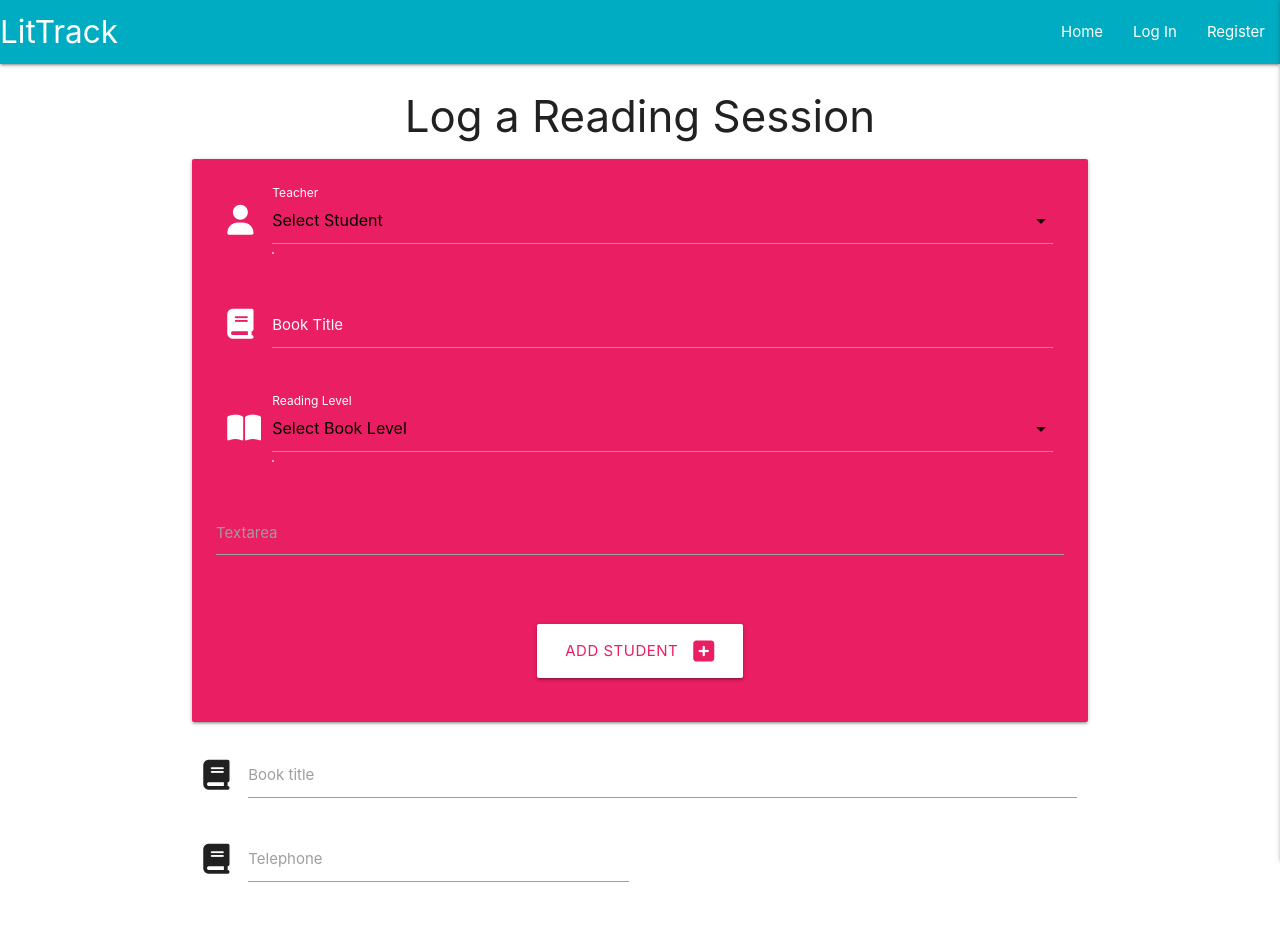
After one commit to laurabolwell/lit-track, a Flask app: page /log_reading_session in a window 1280 px wide. The commit adds this page. Run offline with Flask 3, Linux system fonts and the light colour scheme; data that the repository does not hold is empty; some libraries are stand-ins or nearby versions.

Commit message:
Create add_reading_session template

```diff
--- a/app.py
+++ b/app.py
@@ -148,6 +148,12 @@ def edit_student(student_id):
     return render_template("edit_student.html", student=student, teachers=teachers)
 
 
+@app.route("/log_reading_session")
+def log_reading_session():
+    students = mongo.db.students.find()
+    return render_template("log_reading_session.html", students=students)
+
+
 if __name__ == "__main__":
     app.run(host=os.environ.get("IP"),
         port=int(os.environ.get("PORT")),
--- a/templates/base.html
+++ b/templates/base.html
@@ -26,7 +26,7 @@
                     <li><a href="{{ url_for('view_reading_sessions') }}">Home</a></li>
                     {% if session.user %}
                         <li><a href="{{ url_for('profile', username=session['user']) }}">Profile</a></li>
-                        <li><a href="#">Log a Reading Session</a></li>
+                        <li><a href="{{ url_for('log_reading_session') }}">Log a Reading Session</a></li>
                         <li><a href="{{ url_for('students') }}">Students</a></li>
                         <li><a href="{{ url_for('logout') }}">Log Out</a></li>
                     {% else %}
@@ -42,7 +42,7 @@
             <li><a href="{{ url_for('view_reading_sessions') }}">Home</a></li>
             {% if session.user %}
             <li><a href="{{ url_for('profile', username=session['user']) }}">Profile</a></li>
-            <li><a href="#">Log a Reading Session</a></li>
+            <li><a href="{{ url_for('log_reading_session') }}">Log a Reading Session</a></li>
             <li><a href="{{ url_for('students') }}">Students</a></li>
             <li><a href="{{ url_for('logout') }}">Log Out</a></li>
             {% else %}
--- /dev/null
+++ b/templates/log_reading_session.html
@@ -0,0 +1,83 @@
+{% extends "base.html" %}
+{% block content %}
+
+<h3 class="center-align">Log a Reading Session</h3>
+
+<div class="row card-panel pink">
+    <form class="col s12" method="POST" action="">
+        <!-- student name selector -->
+        <div class="row">
+            <div class="input-field col s12">
+                <i class="fa-solid fa-user white-text prefix"></i>
+                <select id="student" name="student" class="validate" required>
+                    <option value="" disabled selected>Select Student</option>
+                    {% for pupil in students %}
+                    <option value="{{ pupil._id }}">{{ pupil.fname }} {{ pupil.lname }}
+                    </option>
+                    {% endfor %}
+                </select>
+                <label for="student" class="white-text">Teacher</label>
+            </div>
+        </div>
+        <!-- book title-->
+        <div class="row">
+            <div class="input-field col s12">
+                <i class="fa-solid fa-book white-text prefix"></i>
+                <input id="title" name="title" minlength="2" maxlength="15" type="text" class="validate" required>
+                <label for="title" class="white-text">Book Title</label>
+            </div>
+        </div>
+        <!-- book level selector-->
+        <div class="row">
+            <div class="input-field col s12">
+                <i class="fa-solid fa-book-open white-text prefix"></i>
+                <select id="reading_level" name="reading_level" class="validate" required>
+                    <option value="" disabled selected>Select Book Level</option>
+                    {% for i in range(1, 31) %}
+                    <option value="{{i}}">{{i}}</option>
+                    {% endfor %}
+                    <option value="Free">Free Reader</option>
+                </select>
+                <label for="reading_level" class="white-text">Reading Level</label>
+            </div>
+        </div>
+        <!-- comments -->
+        <div class="row">
+            <form class="col s12">
+              <div class="row">
+                <div class="input-field col s12">
+                  <textarea id="comments" class="materialize-textarea"></textarea>
+                  <label for="comments">Textarea</label>
+                </div>
+              </div>
+            </form>
+          </div>
+        <!-- submit button -->
+        <div class="row">
+            <div class="col s12 center-align">
+                <button type="submit" class="btn-large white pink-text">Add Student <i
+                        class="fa-solid fa-plus-square right"></i></button>
+            </div>
+        </div>
+    </form>
+</div>
+
+<div class="row">
+    <form class="col s12">
+        <div class="row">
+            <div class="input-field col s12">
+                <i class="fa-solid fa-book prefix"></i>
+                <input id="title" name="title" type="text" class="validate">
+                <label for="title">Book title</label>
+            </div>
+            <div class="input-field col s6">
+                <i class="fa-solid fa-book prefix"></i>
+                <input id="icon_telephone" type="tel" class="validate">
+                <label for="icon_telephone">Telephone</label>
+            </div>
+        </div>
+    </form>
+</div>
+
+
+{% endblock %}
--- a/templates/reading_sessions.html
+++ b/templates/reading_sessions.html
@@ -14,7 +14,7 @@
                 {% endfor %}
             </strong>
 
-            Book: <strong>{{ reading_session.book_name }}</strong>
+            Book: <strong>{{ reading_session.title }}</strong>
             Date: <strong>{{ reading_session.date }}</strong>
             {% for user in users %}
             {% if reading_session.logged_by | string() == user._id | string() %}
```
